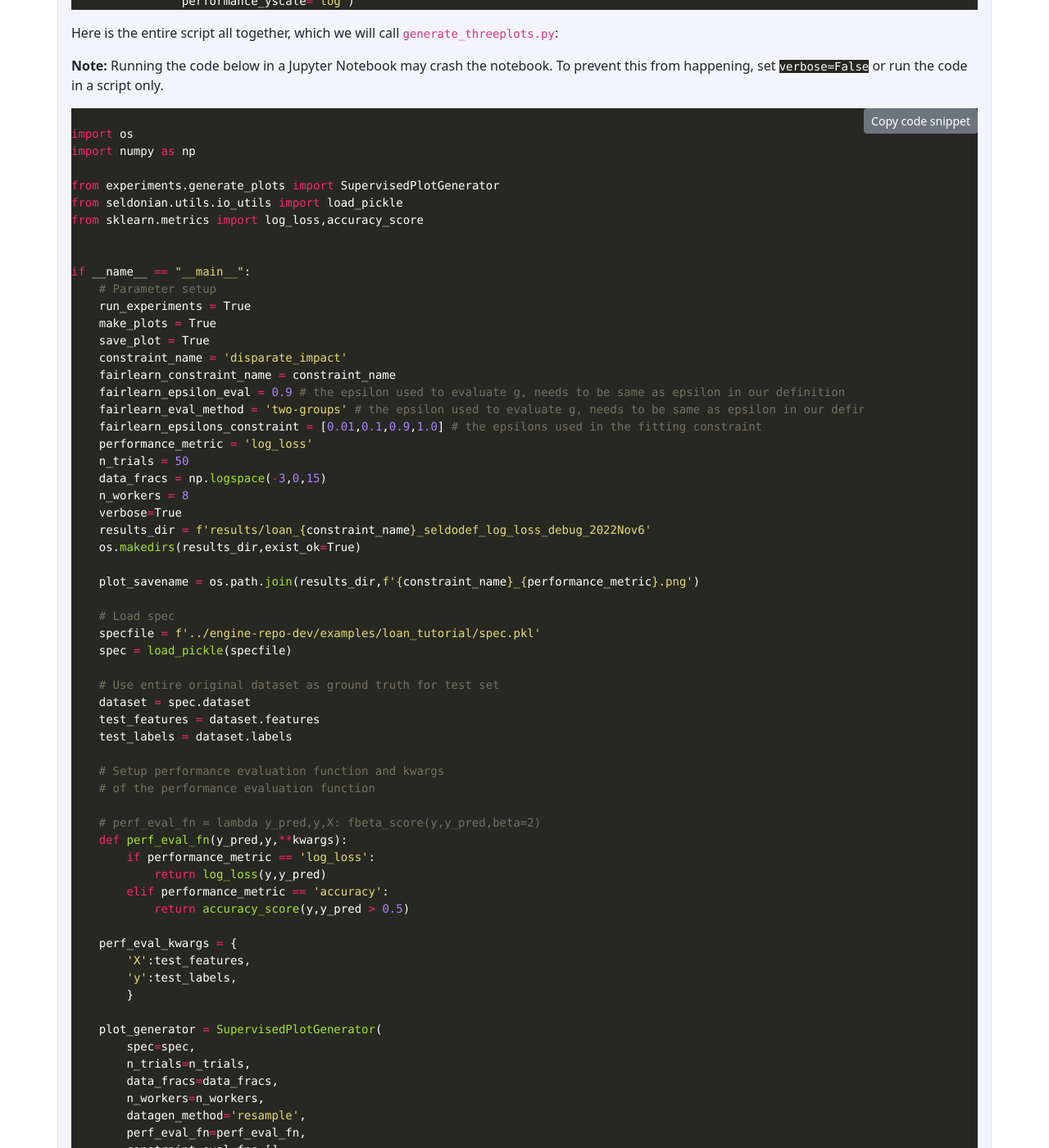
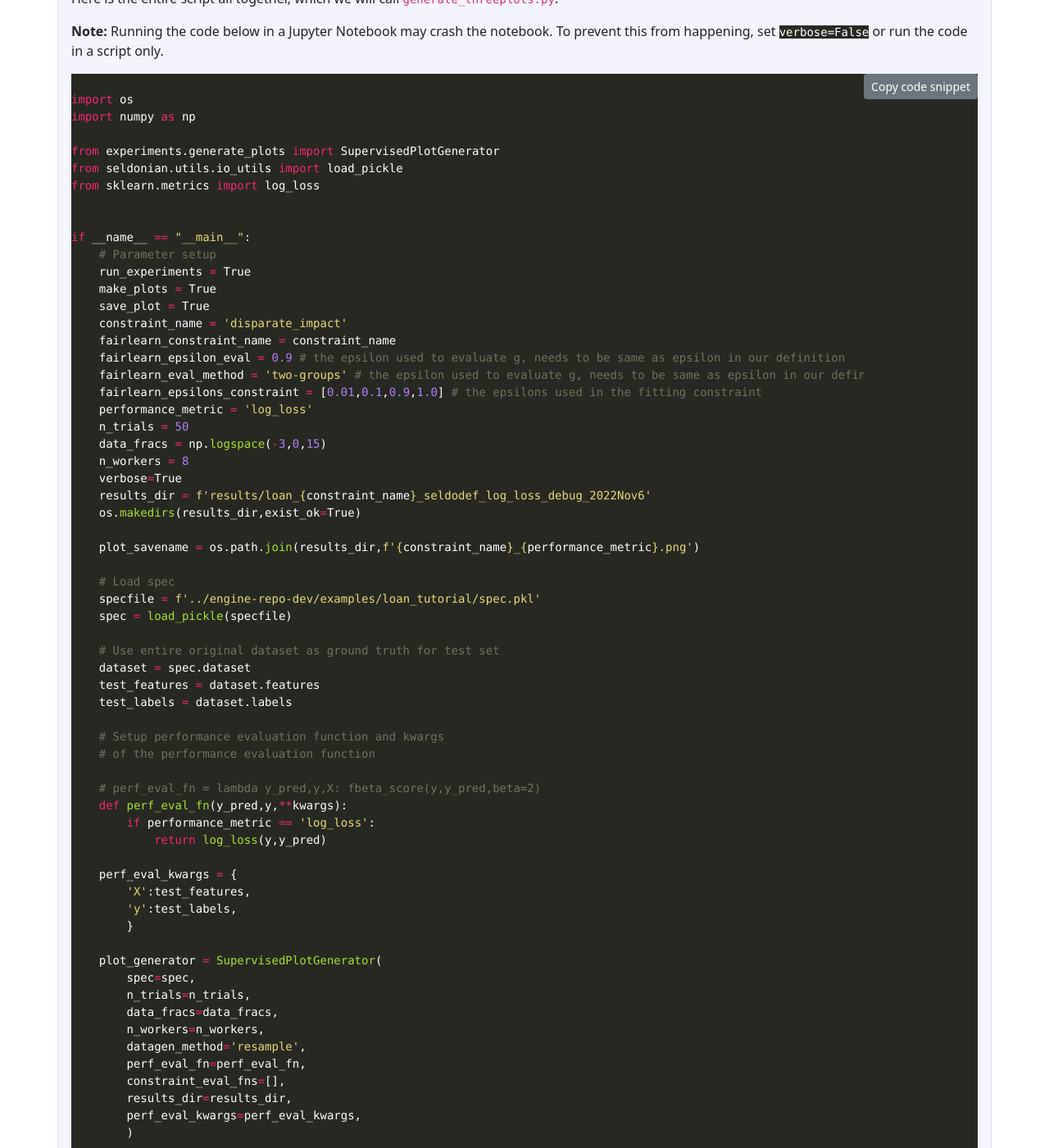
Before and after one commit to seldonian-framework/Tutorials, a Jekyll site: the page built from _tutorials/fair_loans_tutorial.md, in a window 1280 px wide and 1400 px high, scrolled down 13533 px. Shown: the whole window at 82% size. Built offline with Jekyll 4.4.1, drawn with Linux system fonts in a browser that asks for light colours; formulas are drawn with MathJax 3; some of the changed text lies outside the part shown.

Commit message:
remove incorrect definition of accuracy from script

```diff
--- a/_tutorials/fair_loans_tutorial.md
+++ b/_tutorials/fair_loans_tutorial.md
@@ -444,7 +444,7 @@ import numpy as np
 
 from experiments.generate_plots import SupervisedPlotGenerator
 from seldonian.utils.io_utils import load_pickle
-from sklearn.metrics import log_loss,accuracy_score
+from sklearn.metrics import log_loss
 {% endhighlight %}
 </p>
 <p>
@@ -511,8 +511,6 @@ We need to define what function <code class='highlight'>perf_eval_fn</code> we w
     def perf_eval_fn(y_pred,y,**kwargs):
         if performance_metric == 'log_loss':
             return log_loss(y,y_pred)
-        elif performance_metric == 'accuracy':
-            return accuracy_score(y,y_pred > 0.5)
 
     perf_eval_kwargs = {
         'X':test_features,
@@ -645,7 +643,7 @@ import numpy as np
 
 from experiments.generate_plots import SupervisedPlotGenerator
 from seldonian.utils.io_utils import load_pickle
-from sklearn.metrics import log_loss,accuracy_score
+from sklearn.metrics import log_loss
 
 
 if __name__ == "__main__":
@@ -684,8 +682,6 @@ if __name__ == "__main__":
     def perf_eval_fn(y_pred,y,**kwargs):
         if performance_metric == 'log_loss':
             return log_loss(y,y_pred)
-        elif performance_metric == 'accuracy':
-            return accuracy_score(y,y_pred > 0.5)
 
     perf_eval_kwargs = {
         'X':test_features,
```
